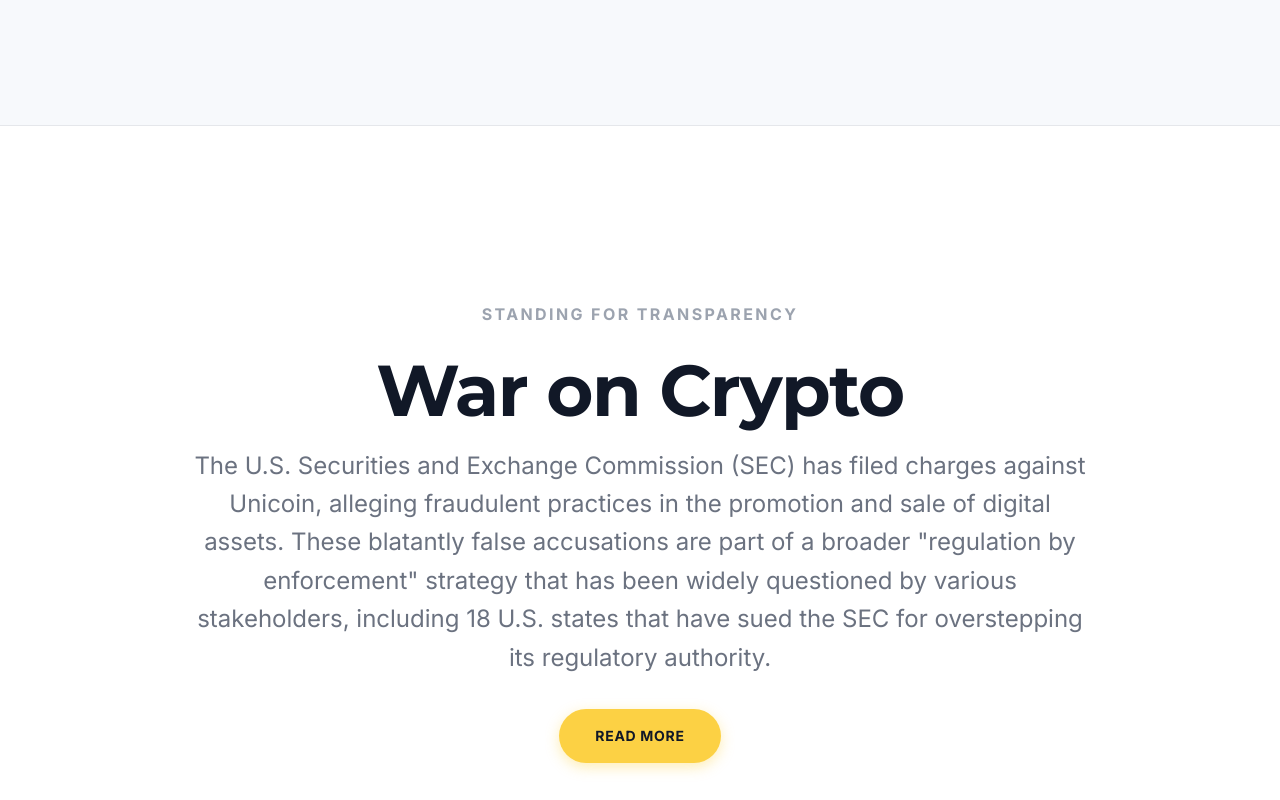
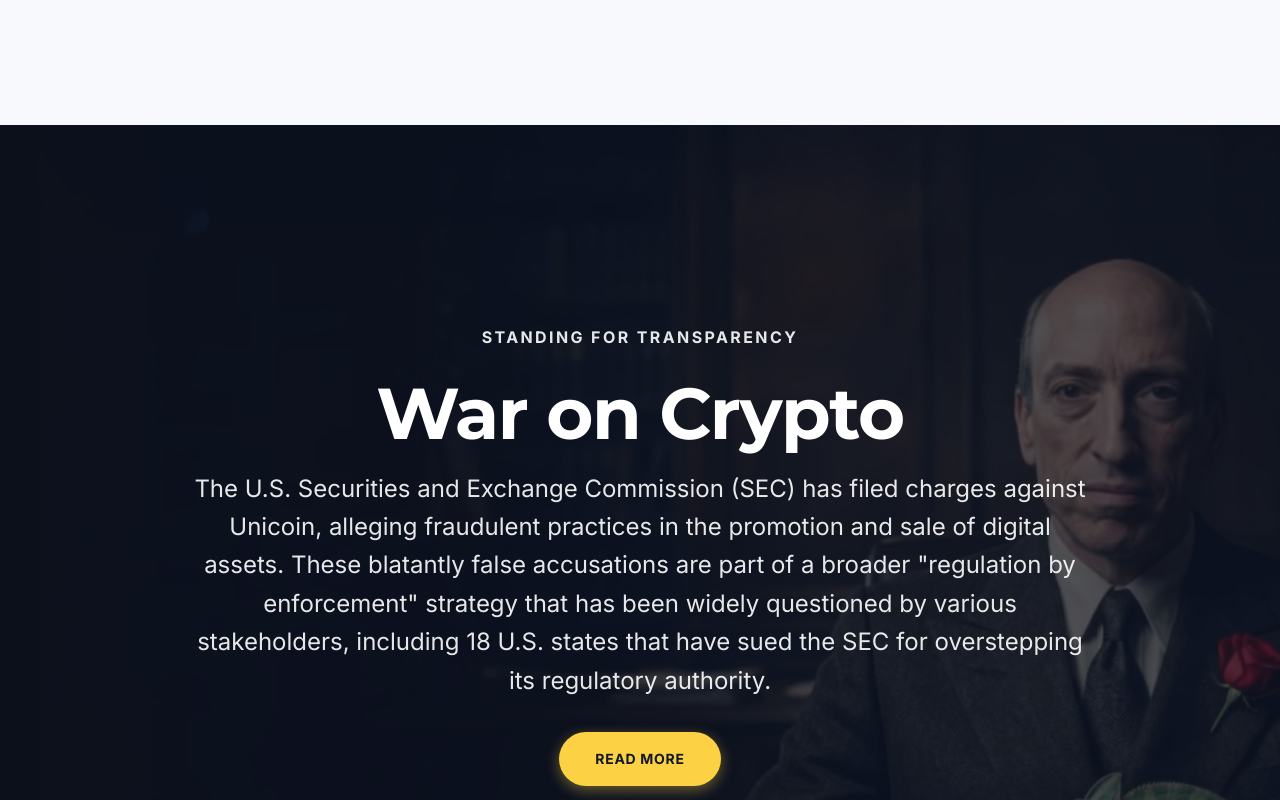
Before and after one commit to natalia-unicoin/tbiz-website, a Next.js app: page / in a window 1280 px wide. Shown: the part 5440-6240 px from the top of the page. Built offline with nearby package versions, Linux system fonts and the light colour scheme; what @mui/material-nextjs would draw is missing.

Commit message:
fix(ui): properly inject fullwide background to War on Crypto block

```diff
--- a/src/components/StorySection.tsx
+++ b/src/components/StorySection.tsx
@@ -80,16 +80,20 @@
 const WarOnCryptoSection = () => {
     const { classes } = useStyles();
     return (
-        <section className={classes.warSection}>
-            <div className={classes.warContainer}>
-                <span className={classes.eyebrow}>
+        <section className={classes.warSection} style={{ position: 'relative', overflow: 'hidden', borderTop: 'none', padding: '120px 0' }}>
+            {/* Background Image & Dark Overlay for War on Crypto */}
+            <div style={{ position: 'absolute', inset: 0, backgroundImage: 'url("/assets/war-bg.jpg")', backgroundSize: 'cover', backgroundPosition: 'center', backgroundAttachment: 'fixed', zIndex: 0 }}></div>
+            <div style={{ position: 'absolute', inset: 0, backgroundColor: 'rgba(17, 24, 39, 0.7)', zIndex: 1 }}></div>
+
+            <div className={classes.warContainer} style={{ position: 'relative', zIndex: 10 }}>
+                <span className={classes.eyebrow} style={{ color: '#E5E7EB' }}>
                     STANDING FOR TRANSPARENCY
                 </span>
-                <h2 className={classes.titleSmall}>
+                <h2 className={classes.titleSmall} style={{ color: '#FFFFFF' }}>
                     War on Crypto
                 </h2>
 
-                <p className={classes.descriptionSmall}>
+                <p className={classes.descriptionSmall} style={{ color: 'rgba(255, 255, 255, 0.9)' }}>
                     The U.S. Securities and Exchange Commission (SEC) has filed charges against Unicoin, alleging fraudulent practices in the promotion and sale of digital assets. These blatantly false accusations are part of a broader "regulation by enforcement" strategy that has been widely questioned by various stakeholders, including 18 U.S. states that have sued the SEC for overstepping its regulatory authority.
                 </p>
 
```
